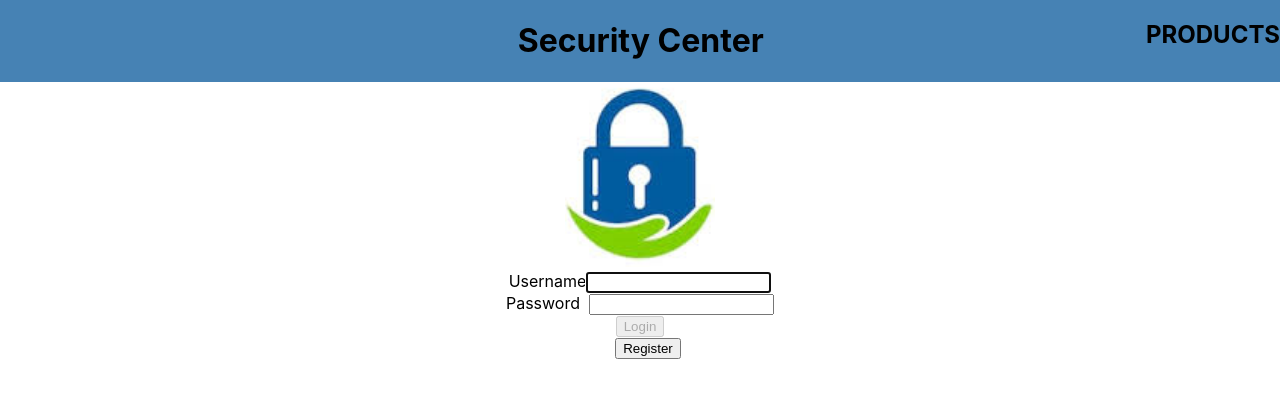
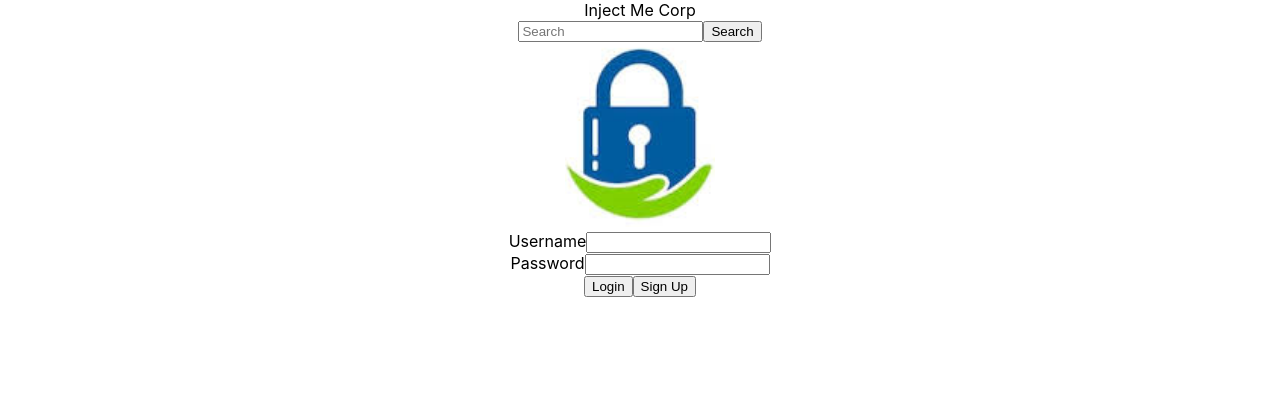
Before and after one commit to gilleland7/CSE4471-FrontEnd, a React (Create React App) app: page / in a window 1280 px wide. Shown: the top 398 px of the page. Built offline with nearby package versions, Linux system fonts and the light colour scheme.

Commit message:
New homepage code

```diff
--- a/src/App.js
+++ b/src/App.js
@@ -1,72 +1,43 @@
-import React, { useState } from 'react';
-import { Button, FormGroup, FormControl, FormLabel } from "react-bootstrap";
+import React from 'react';
 
 function App() {
   const url = require('./components/lock.png');
-  const [username, setUsername] = useState("");
-  const [password, setPassword] = useState("");
 
-  function validateForm() {
-    return password.length > 8; //length validation was easy here
-  }
-
-  function handleSubmit(event) {
-    event.preventDefault();
-  }
    const center = {
  	  textAlign: "center"
-  };
-  const wrapper = {
-	  display : "flex"
-  };
-
-  const left = {
-	  flex: "right",
-	  backgroundColor: "SteelBlue",
-	  width: 1500 //Need to make this relative
-  };
-  const right = {
-	  flex: "right",
-	  backgroundColor: "SteelBlue"
    };
 
   return (
 	 <div style = {center} className = "Banner">
-		<div style ={wrapper} className = "FlexWrapper">
-			<div style = {left} className = "Name">
-				<h1> &emsp;&emsp;&emsp;&emsp; Security Center </h1>
-			</div>
-			<div style = {right} className = "Products">
-				<h2> PRODUCTS </h2>
-			</div>
-		</div>
+
+		<nav class= "navbar navbar-dark bg-dark">
+			<span class= "navbar-brand">Inject Me Corp</span>
+			<form class= "form-inline">
+				<input class="form-control" type="search" placeholder="Search" aria-label="search"></input>
+				<button class="btn btn-outline-light my-2 my-sm-0" type="submit">Search</button>
+			</form>
+		</nav>
+
 		<div className = "Logo">
 			<img src={url} style={{width: 150}} alt='Lock Logo' />
-			<div className="Login">
-				<form onSubmit={handleSubmit}>
-					<FormGroup controlId="email" bsSize="large">
-					<FormLabel>Username</FormLabel>
-					<FormControl
-						autoFocus
-						type="username"
-						value={username}
-						onChange={e => setUsername(e.target.value)}
-					/>
-					</FormGroup>
-					<FormGroup controlId="password" bsSize="large">
-						<FormLabel>Password &nbsp;</FormLabel>
-						<FormControl
-						value={password}
-						onChange={e => setPassword(e.target.value)}
-						type="password"
-						/>
-					</FormGroup>
-
-					<Button block bsSize="large" disabled={!validateForm()} type="submit"> Login </Button>
+			<form class= "form-group">
+				<form class= "form-inline">
+					<label for= "username">Username</label>
+					<input class="form-control" type="username"></input>
+				</form>
+				<form class= "form-inline">
+					<label for= "username">Password</label>
+					<input class="form-control" type="password"></input>
+				</form>
 			</form>
 		</div>
-			<div className = "Register"> &emsp;<button> Register </button> </div>
+
+		<div className= "next">
+			<button type= "button" class= "btn btn-secondary">Login</button>
+			<button type= "button" class= "btn btn-secondary">Sign Up</button>
 		</div>
+
+
 	 </div>
   );
 }
```
Lines whose indentation alone changed are shown as unchanged.
